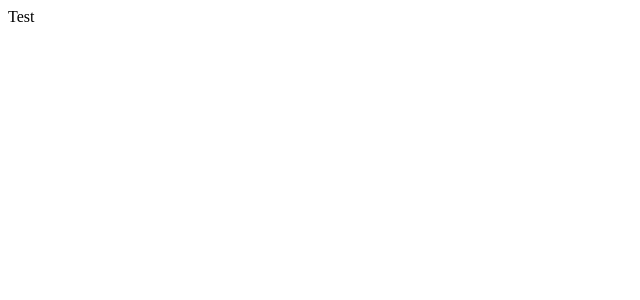
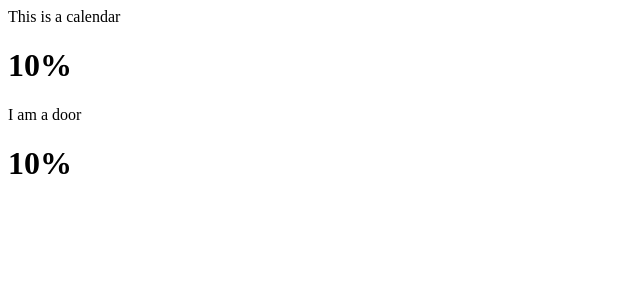
Before and after one commit to nattydodd/react-advent-calendar, a React app: page / in a window 1280 px wide. Shown: the top 300 px of the page, without its empty margins (0-640 px from the left). Built offline with nearby package versions, Linux system fonts and the light colour scheme.

Commit message:
added class-based and functional component skeleton

```diff
--- /dev/null
+++ b/components/calendar.js
@@ -0,0 +1,21 @@
+import React from 'react';
+import { Component } from 'react';
+import Door from './door.js';
+import ProgressBar from './progress-bar.js';
+import ChristmasScene from './christmas-scene.js';
+
+class Calendar extends Component {
+
+  render() {
+    return (
+      <div className="calendar">
+        This is a calendar
+        <ProgressBar percent="10%" />
+        <Door />
+        <ChristmasScene percent="10%" />
+      </div>
+    );
+  }
+}
+
+export default Calendar;
--- /dev/null
+++ b/components/christmas-scene.js
@@ -0,0 +1,9 @@
+import React, { Component } from 'react';
+
+const ChristmasScene = (props) => {
+  return (
+    <h1>{props.percent}</h1>
+  )
+}
+
+export default ChristmasScene;
--- /dev/null
+++ b/components/door.js
@@ -0,0 +1,15 @@
+import React from 'react';
+import { Component } from 'react';
+
+class Door extends Component {
+
+  render() {
+    return (
+      <div className="door">
+        I am a door
+      </div>
+    );
+  }
+}
+
+export default Door;
--- /dev/null
+++ b/components/progress-bar.js
@@ -0,0 +1,9 @@
+import React, { Component } from 'react';
+
+const ProgressBar = (props) => {
+  return (
+    <h1>{props.percent}</h1>
+  )
+}
+
+export default ProgressBar;
--- a/src/App.js
+++ b/src/App.js
@@ -1,12 +1,12 @@
 import React from 'react';
 import { Component } from 'react';
-
+import Calendar from '../components/calendar.js';
 
 export default class App extends Component {
   render() {
     return (
       <div className="app">
-        Test
+        <Calendar />
       </div>
     );
   }
```
